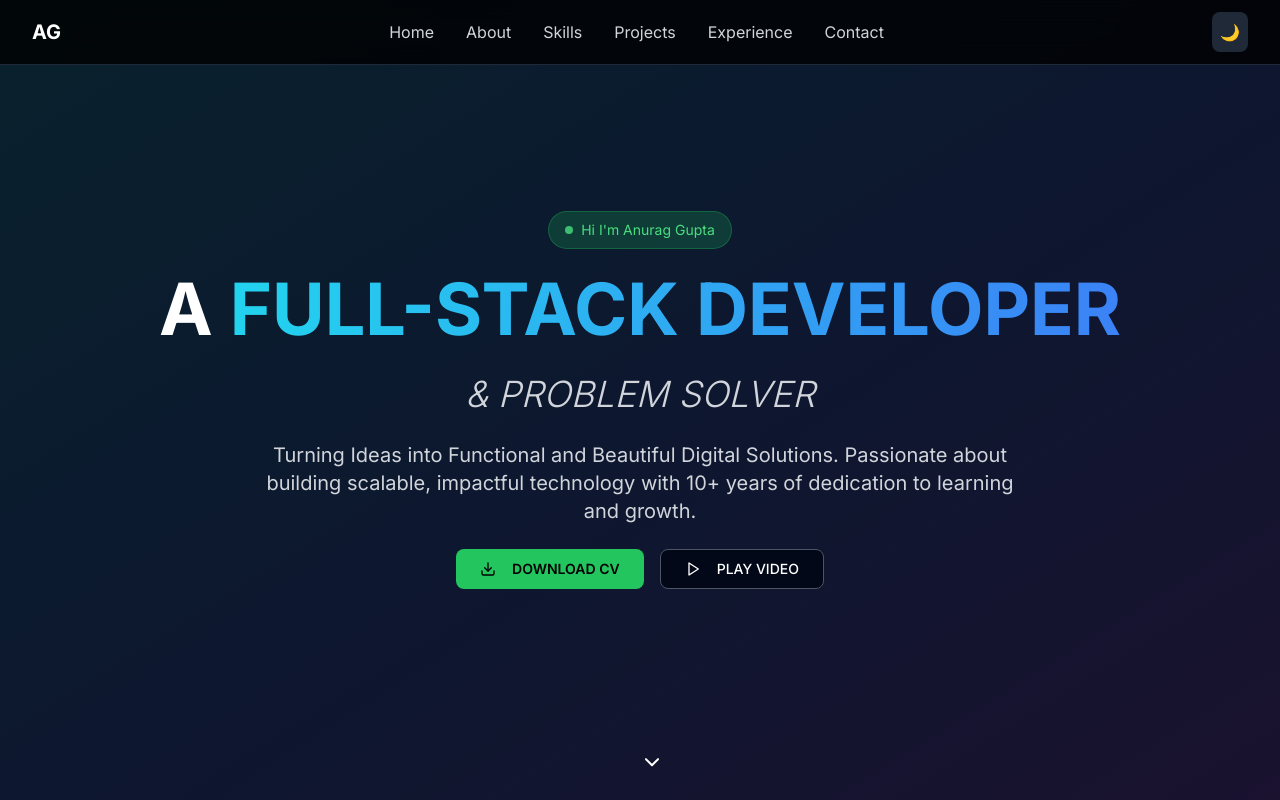
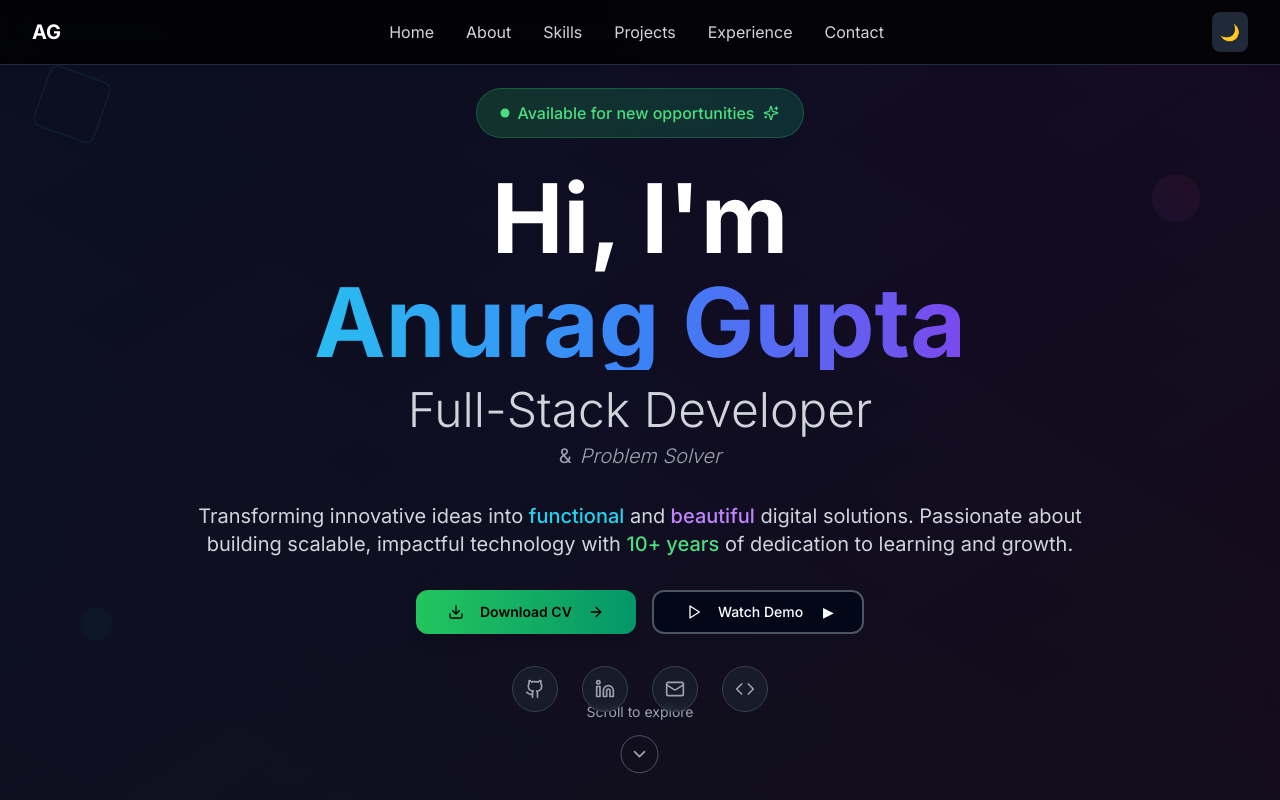
Before and after one commit to anurag-gupta1708/anurag-gupta1708-portfolio, a React (Vite) app: page / in a window 1280 px wide. Shown: the top 800 px of the page. Built offline with nearby package versions, Linux system fonts and the light colour scheme.

Commit message:
Enhance hero section UI
Improved the hero section's design for a more modern look.

```diff
--- a/src/pages/Index.tsx
+++ b/src/pages/Index.tsx
@@ -1,7 +1,7 @@
 
 import { useEffect, useState } from "react";
 import { motion } from "framer-motion";
-import { ChevronDown, Download, Play, Github, ExternalLink, Mail, Phone, Linkedin, Code } from "lucide-react";
+import { ChevronDown, Download, Play, Github, ExternalLink, Mail, Phone, Linkedin, Code, ArrowRight, Sparkles } from "lucide-react";
 import { Button } from "@/components/ui/button";
 import { Card, CardContent, CardDescription, CardHeader, CardTitle } from "@/components/ui/card";
 import { Badge } from "@/components/ui/badge";
@@ -96,55 +96,198 @@ const Portfolio = () => {
         </div>
       </nav>
 
-      {/* Hero Section */}
+      {/* Enhanced Hero Section */}
       <section id="home" className="relative min-h-screen flex items-center justify-center overflow-hidden">
-        <div className="absolute inset-0 bg-gradient-to-br from-cyan-500/20 via-blue-600/20 to-purple-600/20"></div>
-        <div className="absolute inset-0 bg-black/40"></div>
+        {/* Animated Background Elements */}
+        <div className="absolute inset-0">
+          <div className="absolute inset-0 bg-gradient-to-br from-indigo-900/30 via-purple-900/30 to-pink-900/30"></div>
+          <div className="absolute inset-0 bg-gradient-to-tr from-cyan-500/10 via-blue-600/10 to-purple-600/10"></div>
+
+          {/* Floating Geometric Shapes */}
+          <motion.div
+            animate={{
+              y: [0, -20, 0],
+              rotate: [0, 180, 360]
+            }}
+            transition={{
+              duration: 8,
+              repeat: Infinity,
+              ease: "linear"
+            }}
+            className="absolute top-20 left-10 w-16 h-16 border border-cyan-400/30 rounded-lg"
+          />
+
+          <motion.div
+            animate={{
+              y: [0, 20, 0],
+              rotate: [360, 180, 0]
+            }}
+            transition={{
+              duration: 10,
+              repeat: Infinity,
+              ease: "linear"
+            }}
+            className="absolute top-40 right-20 w-12 h-12 bg-gradient-to-r from-pink-500/20 to-purple-500/20 rounded-full"
+          />
+
+          <motion.div
+            animate={{
+              scale: [1, 1.2, 1],
+              opacity: [0.5, 0.8, 0.5]
+            }}
+            transition={{
+              duration: 6,
+              repeat: Infinity,
+              ease: "easeInOut"
+            }}
+            className="absolute bottom-40 left-20 w-8 h-8 bg-cyan-400/20 rounded-full"
+          />
+        </div>
+
+        <div className="absolute inset-0 bg-black/60"></div>
 
         <div className="relative z-10 max-w-7xl mx-auto px-4 sm:px-6 lg:px-8 text-center">
           <motion.div
-            initial={{ opacity: 0, y: 30 }}
+            initial={{ opacity: 0, y: 50 }}
             animate={{ opacity: 1, y: 0 }}
-            transition={{ duration: 0.8 }}
-            className="space-y-6"
+            transition={{ duration: 1, ease: "easeOut" }}
+            className="space-y-8"
           >
-            <div className="inline-flex items-center space-x-2 bg-green-500/20 border border-green-500/30 rounded-full px-4 py-2 text-green-400 text-sm">
-              <span className="w-2 h-2 bg-green-400 rounded-full animate-pulse"></span>
-              <span>Hi I'm Anurag Gupta</span>
+            {/* Status Badge */}
+            <motion.div
+              initial={{ opacity: 0, scale: 0.8 }}
+              animate={{ opacity: 1, scale: 1 }}
+              transition={{ duration: 0.6, delay: 0.2 }}
+              className="inline-flex items-center space-x-2 bg-gradient-to-r from-green-500/20 to-emerald-500/20 border border-green-500/30 rounded-full px-6 py-3 backdrop-blur-sm"
+            >
+              <motion.span
+                animate={{ scale: [1, 1.2, 1] }}
+                transition={{ duration: 2, repeat: Infinity }}
+                className="w-2 h-2 bg-green-400 rounded-full"
+              />
+              <span className="text-green-400 font-medium">Available for new opportunities</span>
+              <Sparkles className="w-4 h-4 text-green-400" />
+            </motion.div>
+
+            {/* Main Heading */}
+            <div className="space-y-4">
+              <motion.h1
+                initial={{ opacity: 0, y: 30 }}
+                animate={{ opacity: 1, y: 0 }}
+                transition={{ duration: 0.8, delay: 0.4 }}
+                className="text-5xl md:text-7xl lg:text-8xl font-bold leading-tight"
+              >
+                <span className="text-white block mb-2">Hi, I'm</span>
+                <span className="text-transparent bg-clip-text bg-gradient-to-r from-cyan-400 via-blue-500 to-purple-600 block">
+                  Anurag Gupta
+                </span>
+              </motion.h1>
+
+              <motion.div
+                initial={{ opacity: 0, y: 20 }}
+                animate={{ opacity: 1, y: 0 }}
+                transition={{ duration: 0.8, delay: 0.6 }}
+                className="space-y-2"
+              >
+                <h2 className="text-2xl md:text-4xl lg:text-5xl font-light text-gray-300">
+                  Full-Stack Developer
+                </h2>
+                <div className="flex items-center justify-center space-x-2 text-lg md:text-xl text-gray-400">
+                  <span>&</span>
+                  <span className="italic font-light">Problem Solver</span>
+                </div>
+              </motion.div>
             </div>
 
-            <h1 className="text-4xl md:text-6xl lg:text-7xl font-bold text-white leading-tight">
-              A <span className="text-transparent bg-clip-text bg-gradient-to-r from-cyan-400 to-blue-500">FULL-STACK DEVELOPER</span>
-              <br />
-              <span className="text-2xl md:text-3xl lg:text-4xl font-light italic text-gray-300">
-                & PROBLEM SOLVER
-              </span>
-            </h1>
+            {/* Description */}
+            <motion.p
+              initial={{ opacity: 0, y: 20 }}
+              animate={{ opacity: 1, y: 0 }}
+              transition={{ duration: 0.8, delay: 0.8 }}
+              className="text-lg md:text-xl text-gray-300 max-w-4xl mx-auto leading-relaxed"
+            >
+              Transforming innovative ideas into <span className="text-cyan-400 font-medium">functional</span> and
+              <span className="text-purple-400 font-medium"> beautiful</span> digital solutions.
+              Passionate about building scalable, impactful technology with <span className="text-green-400 font-medium">10+ years</span> of
+              dedication to learning and growth.
+            </motion.p>
 
-            <p className="text-lg md:text-xl text-gray-300 max-w-3xl mx-auto leading-relaxed">
-              Turning Ideas into Functional and Beautiful Digital Solutions.
-              Passionate about building scalable, impactful technology with 10+ years of dedication to learning and growth.
-            </p>
+            {/* CTA Buttons */}
+            <motion.div
+              initial={{ opacity: 0, y: 20 }}
+              animate={{ opacity: 1, y: 0 }}
+              transition={{ duration: 0.8, delay: 1 }}
+              className="flex flex-col sm:flex-row gap-4 justify-center items-center mt-12"
+            >
+              <Button
+                size="lg"
+                className="group bg-gradient-to-r from-green-500 to-emerald-600 hover:from-green-600 hover:to-emerald-700 text-black font-semibold px-8 py-4 rounded-xl transition-all duration-300 transform hover:scale-105 shadow-lg hover:shadow-green-500/25"
+              >
+                <Download className="w-5 h-5 mr-2 group-hover:animate-bounce" />
+                Download CV
+                <ArrowRight className="w-4 h-4 ml-2 transition-transform group-hover:translate-x-1" />
+              </Button>
 
-            <div className="flex flex-col sm:flex-row gap-4 justify-center items-center mt-8">
-              <Button className="bg-green-500 hover:bg-green-600 text-black font-semibold px-6 py-3 rounded-lg flex items-center space-x-2">
-                <Download className="w-4 h-4" />
-                <span>DOWNLOAD CV</span>
+              <Button
+                variant="outline"
+                size="lg"
+                className="group border-2 border-gray-600 text-white hover:bg-white hover:text-black px-8 py-4 rounded-xl transition-all duration-300 transform hover:scale-105 backdrop-blur-sm"
+              >
+                <Play className="w-5 h-5 mr-2" />
+                Watch Demo
+                <motion.div
+                  animate={{ x: [0, 5, 0] }}
+                  transition={{ duration: 1.5, repeat: Infinity }}
+                  className="ml-2"
+                >
+                  ▶
+                </motion.div>
               </Button>
-              <Button variant="outline" className="border-gray-600 text-white hover:bg-gray-800 px-6 py-3 rounded-lg flex items-center space-x-2">
-                <Play className="w-4 h-4" />
-                <span>PLAY VIDEO</span>
-              </Button>
-            </div>
+            </motion.div>
+
+            {/* Social Links */}
+            <motion.div
+              initial={{ opacity: 0, y: 20 }}
+              animate={{ opacity: 1, y: 0 }}
+              transition={{ duration: 0.8, delay: 1.2 }}
+              className="flex justify-center space-x-6 mt-8"
+            >
+              {[
+                { icon: Github, href: "#", label: "GitHub" },
+                { icon: Linkedin, href: "#", label: "LinkedIn" },
+                { icon: Mail, href: "#", label: "Email" },
+                { icon: Code, href: "#", label: "LeetCode" }
+              ].map(({ icon: Icon, href, label }, index) => (
+                <motion.a
+                  key={label}
+                  href={href}
+                  whileHover={{ scale: 1.2, y: -2 }}
+                  whileTap={{ scale: 0.95 }}
+                  className="p-3 rounded-full bg-gray-800/50 backdrop-blur-sm border border-gray-700 hover:border-cyan-400 transition-all duration-300 group"
+                  title={label}
+                >
+                  <Icon className="w-5 h-5 text-gray-400 group-hover:text-cyan-400 transition-colors" />
+                </motion.a>
+              ))}
+            </motion.div>
           </motion.div>
         </div>
 
+        {/* Scroll Indicator */}
         <motion.div
-          animate={{ y: [0, 10, 0] }}
-          transition={{ duration: 2, repeat: Infinity }}
-          className="absolute bottom-8 left-1/2 transform -translate-x-1/2"
+          initial={{ opacity: 0 }}
+          animate={{ opacity: 1 }}
+          transition={{ delay: 1.5 }}
+          className="absolute bottom-8 left-1/2 transform -translate-x-1/2 flex flex-col items-center space-y-2"
         >
-          <ChevronDown className="w-6 h-6 text-white" />
+          <span className="text-gray-400 text-sm">Scroll to explore</span>
+          <motion.div
+            animate={{ y: [0, 8, 0] }}
+            transition={{ duration: 1.5, repeat: Infinity, ease: "easeInOut" }}
+            className="p-2 rounded-full border border-gray-600"
+          >
+            <ChevronDown className="w-5 h-5 text-gray-400" />
+          </motion.div>
         </motion.div>
       </section>
 
```
